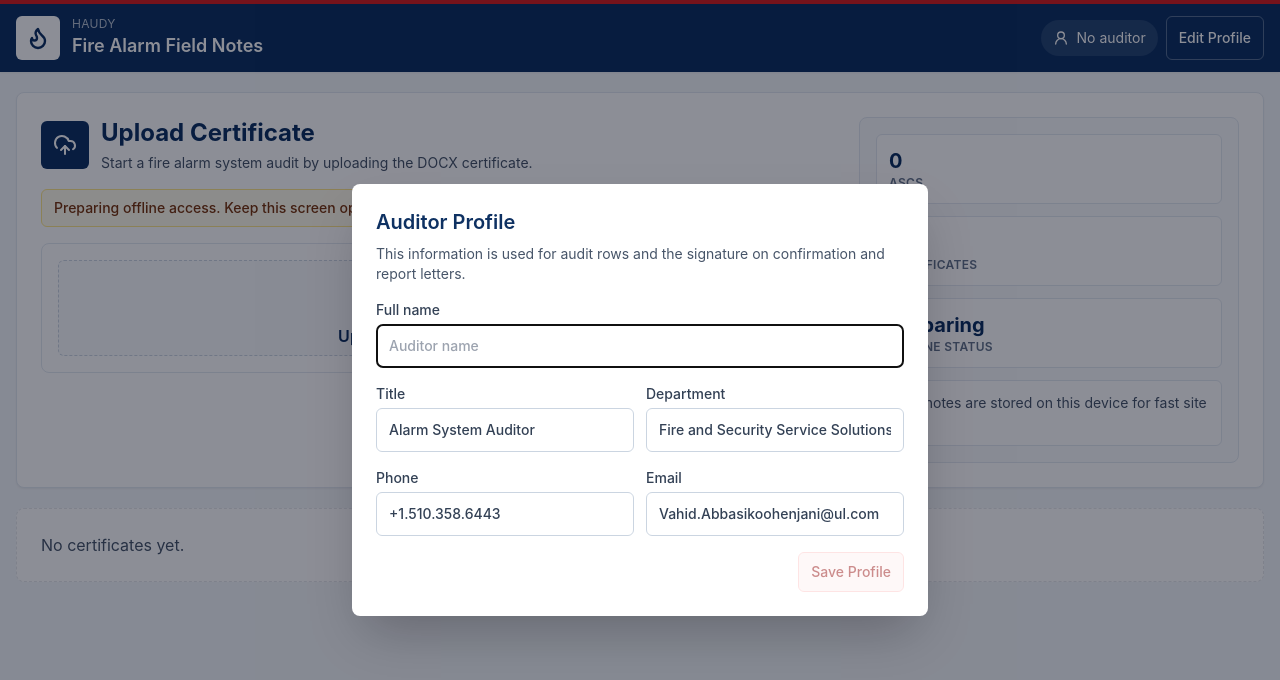
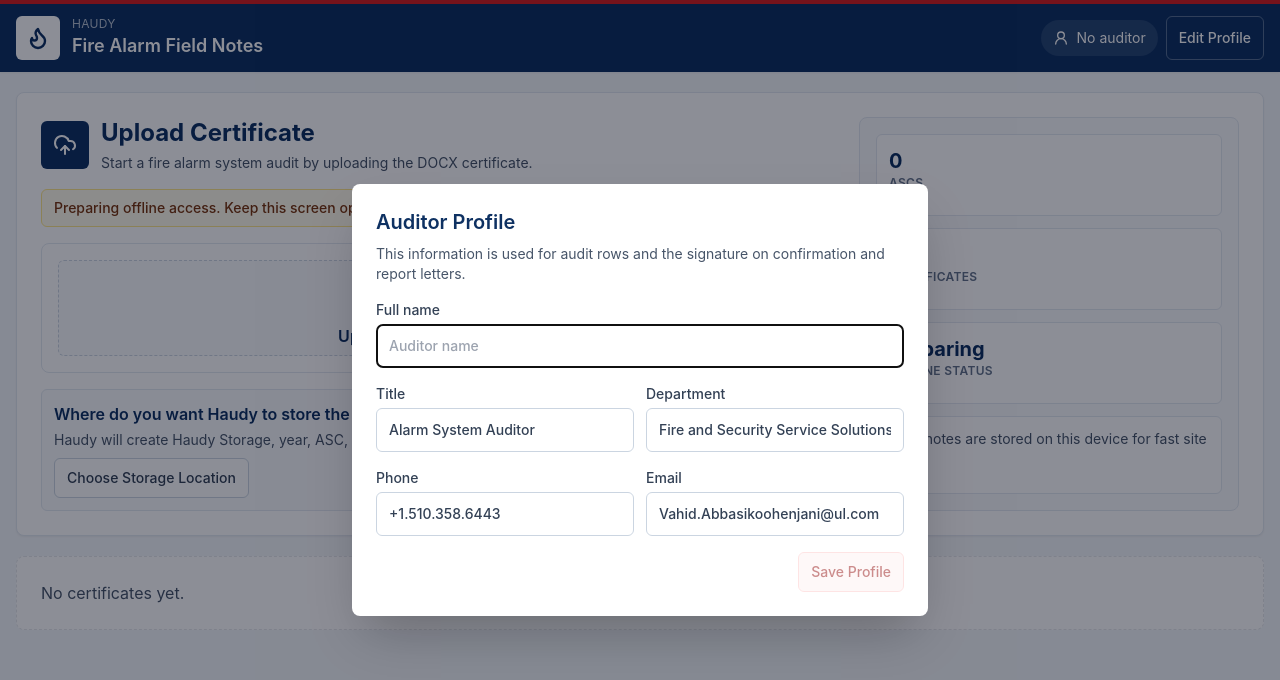
Before and after one commit to vahidabsk/Haudy, a React (Vite) app: page / in a window 1280 px wide. Shown: the top 680 px of the page. Built offline with nearby package versions, Linux system fonts and the light colour scheme.

Commit message:
Refine document storage setup flow

```diff
--- a/src/lib/local-document-storage.ts
+++ b/src/lib/local-document-storage.ts
@@ -43,8 +43,16 @@ export async function chooseStorageRoot() {
   return root;
 }
 
+export async function prepareStorageFolders(details: Array<Omit<StorageDocumentDetails, "folder" | "fileName">>) {
+  const root = await chooseStorageRoot();
+  for (const detail of details) {
+    for (const folder of ["Confirmation", "Report", "Field Notes"] as DocumentFolder[]) {
+      await documentFolder(root, { ...detail, folder, fileName: folder });
+    }
+  }
+}
+
 export function storageDetailsFromAudit(audit: Audit, folder: DocumentFolder, fileName: string): StorageDocumentDetails {
-  const certificate = audit.certificates[audit.primaryCertificateIndex] || audit.certificates[0];
   return {
     year: (audit.auditDate || audit.createdAt || new Date().toISOString()).slice(0, 4),
     ascName: audit.ascName || "ASC",
--- a/src/pages/Confirmation.tsx
+++ b/src/pages/Confirmation.tsx
@@ -60,16 +60,9 @@ function ConfirmationDocument({ ascKey, group, auditor, pocName, startDate, endD
           <button className="min-h-10 rounded-md border border-sky-200 bg-sky-50 px-3 py-2 text-sm font-medium text-sky-800 hover:bg-sky-100" onClick={() => window.print()}>Print PDF</button>
           <button
             className="min-h-10 rounded-md border border-emerald-200 bg-emerald-50 px-3 py-2 text-sm font-medium text-emerald-800 hover:bg-emerald-100"
-            onClick={() => {
+            onClick={async () => {
               const next = saveAscDocument(ascKey, "confirmation", { pocName, scn, psn, startDate, endDate });
               setSavedAt(next[ascKey]?.confirmation?.updatedAt || "");
-            }}
-          >
-            Save Confirmation
-          </button>
-          <button
-            className="min-h-10 rounded-md border border-slate-300 bg-white px-3 py-2 text-sm font-medium text-slate-700 hover:bg-slate-50"
-            onClick={async () => {
               try {
                 await saveCurrentDocumentSnapshot(storageDetailsFromAsc({ year: scheduledYear, ascName: group.ascName, cityState: cityStateCode(ascAddress), psn, folder: "Confirmation", fileName: confirmationFileName }));
                 setFolderMessage("Saved to Haudy Storage.");
@@ -78,7 +71,7 @@ function ConfirmationDocument({ ascKey, group, auditor, pocName, startDate, endD
               }
             }}
           >
-            Save to Folder
+            Save Confirmation
           </button>
         </div>
         <div className="rounded-md border border-slate-200 bg-slate-50 p-3 text-sm text-slate-700">
--- a/src/pages/Dashboard.tsx
+++ b/src/pages/Dashboard.tsx
@@ -6,6 +6,7 @@ import { useAudits } from "../hooks/use-audits";
 import { loadAscDocuments } from "../lib/asc-documents";
 import { AscProfile, completeAscProfile, loadAscProfiles, saveAscProfiles } from "../lib/asc-profile";
 import { AscGroup, groupByAsc } from "../lib/asc-groups";
+import { prepareStorageFolders } from "../lib/local-document-storage";
 import { relativeTime } from "../lib/utils";
 import { OFFLINE_READY_KEY } from "../register-service-worker";
 
@@ -19,6 +20,7 @@ export function Dashboard({ auditorName }: { auditorName: string }) {
   const [profileGroup, setProfileGroup] = useState<AscGroup | null>(null);
   const [ascProfiles, setAscProfiles] = useState(() => loadAscProfiles());
   const [ascDocuments, setAscDocuments] = useState(() => loadAscDocuments());
+  const [storageMessage, setStorageMessage] = useState("");
 
   useEffect(() => {
     function refresh() {
@@ -58,6 +60,35 @@ export function Dashboard({ auditorName }: { auditorName: string }) {
             <UploadDialog onParsed={(certificate) => {
               audits.createManyFromCertificates(certificate);
             }} />
+            <div className="grid gap-2 rounded-md border border-slate-200 bg-slate-50 p-3">
+              <div>
+                <h3 className="font-semibold text-navy">Where do you want Haudy to store the files?</h3>
+                <p className="mt-1 text-sm text-slate-600">Haudy will create Haudy Storage, year, ASC, Confirmation, Report, and Field Notes folders.</p>
+              </div>
+              <div className="flex flex-wrap items-center gap-2">
+                <button
+                  type="button"
+                  className="inline-flex min-h-10 items-center gap-2 rounded-md border border-slate-300 bg-white px-3 py-2 text-sm font-medium text-slate-700 hover:bg-slate-50"
+                  onClick={async () => {
+                    try {
+                      const year = new Date().getFullYear().toString();
+                      await prepareStorageFolders(groups.map((group) => ({
+                        year,
+                        ascName: group.ascName,
+                        cityState: group.location,
+                        psn: ascProfiles[group.key]?.psn || "not-set",
+                      })));
+                      setStorageMessage("Storage location saved and folders created.");
+                    } catch (error) {
+                      setStorageMessage(error instanceof Error ? error.message : "Could not choose storage location.");
+                    }
+                  }}
+                >
+                  Choose Storage Location
+                </button>
+                {storageMessage ? <span className="text-sm text-slate-600">{storageMessage}</span> : null}
+              </div>
+            </div>
           </div>
           <div className="grid gap-3 rounded-lg border border-slate-200 bg-slate-50 p-4">
             <Metric label="ASCs" value={groups.length} />
--- a/src/pages/Export.tsx
+++ b/src/pages/Export.tsx
@@ -60,7 +60,7 @@ function ExportDocument({ audit }: { audit: Audit }) {
             }
           }}
         >
-          Save to Folder
+          Save Field Note
         </button>
       </div>
       {folderMessage ? <div className="no-print mb-4 rounded-md border border-slate-200 bg-white p-3 text-sm text-slate-700">{folderMessage}</div> : null}
--- a/src/pages/Report.tsx
+++ b/src/pages/Report.tsx
@@ -72,16 +72,9 @@ function ReportDocument({ group, ascKey, auditor, pocName, scn, psn, onUpdateAud
           <button className="min-h-10 rounded-md border border-sky-200 bg-sky-50 px-3 py-2 text-sm font-medium text-sky-800 hover:bg-sky-100" onClick={() => window.print()}>Print PDF</button>
           <button
             className="min-h-10 rounded-md border border-emerald-200 bg-emerald-50 px-3 py-2 text-sm font-medium text-emerald-800 hover:bg-emerald-100"
-            onClick={() => {
+            onClick={async () => {
               const next = saveAscDocument(ascKey, "report", { pocName, scn, psn });
               setSavedAt(next[ascKey]?.report?.updatedAt || "");
-            }}
-          >
-            Save Report
-          </button>
-          <button
-            className="min-h-10 rounded-md border border-slate-300 bg-white px-3 py-2 text-sm font-medium text-slate-700 hover:bg-slate-50"
-            onClick={async () => {
               try {
                 const ascAddress = group.audits.map(primaryCertificate).find((certificate) => certificate?.ascAddress)?.ascAddress || "";
                 await saveCurrentDocumentSnapshot(storageDetailsFromAsc({ year: today.getFullYear().toString(), ascName: group.ascName, cityState: cityStateCode(ascAddress), psn, folder: "Report", fileName: reportName }));
@@ -91,7 +84,7 @@ function ReportDocument({ group, ascKey, auditor, pocName, scn, psn, onUpdateAud
               }
             }}
           >
-            Save to Folder
+            Save Report
           </button>
         </div>
         <div>
```
